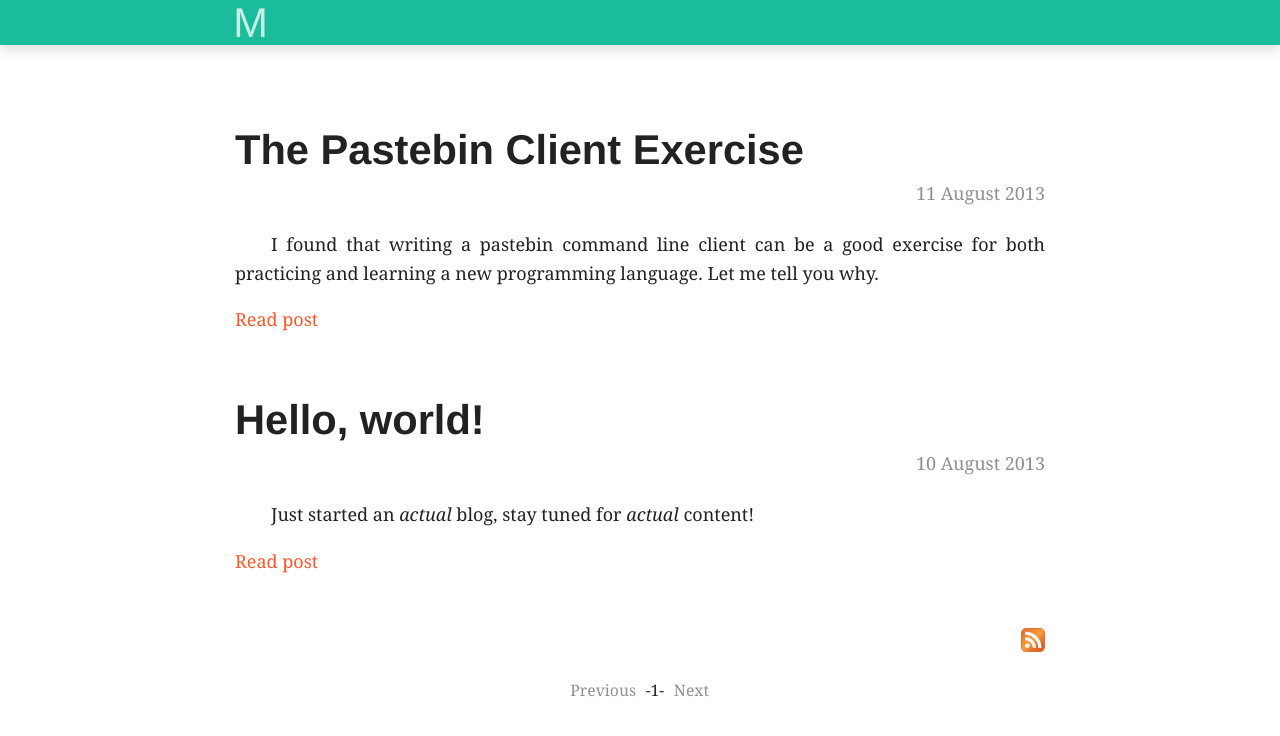
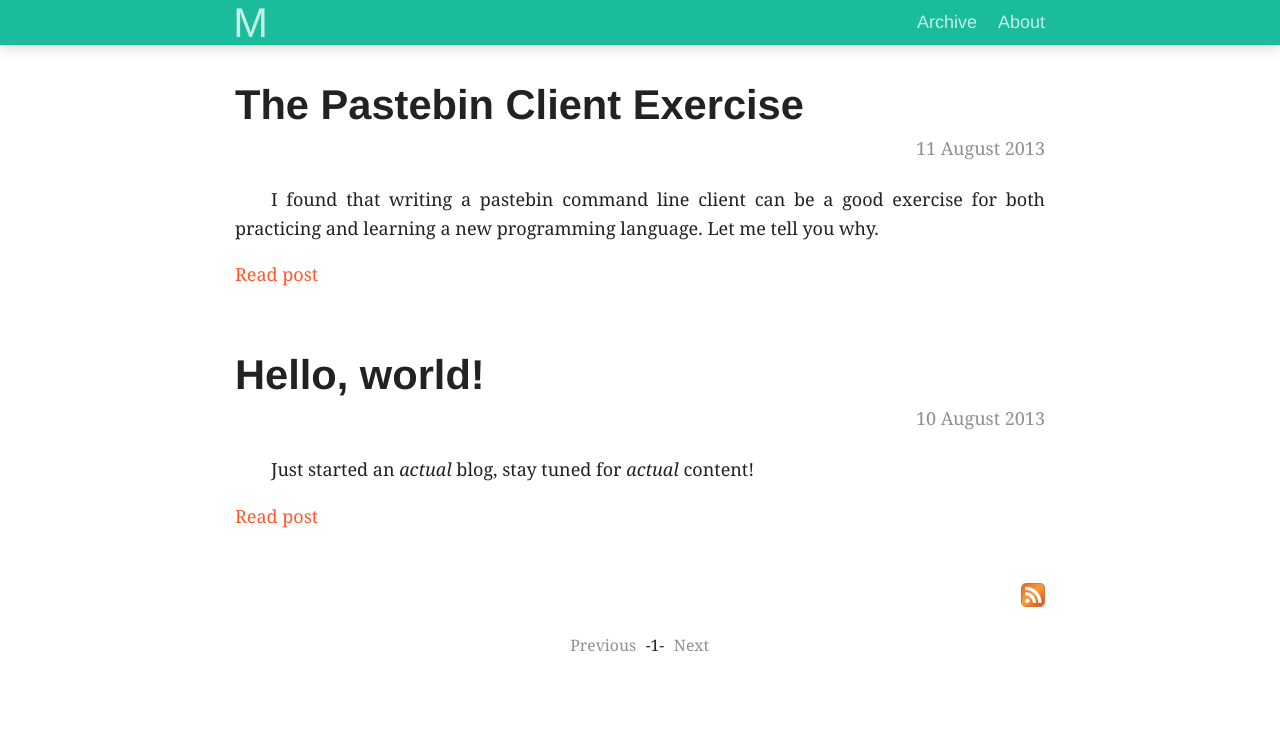
Before and after one commit to mihneadb/mihneadb.github.io, a Jekyll site: the page built from index.html, in a window 1280 px wide. Shown: the top 736 px of the page. Built offline with Jekyll 4.4.1, drawn with Linux system fonts in a browser that asks for light colours; Markdown is read by kramdown in place of the engine named in the settings; the list of posts is cut into pages by our own code.

Commit message:
forgot to update large format

```diff
--- a/_includes/header.html
+++ b/_includes/header.html
@@ -40,7 +40,7 @@
             <div class="header-contents large-centered large-9 small-12 columns">
                 <div class="row">
                     <a class="header-elem" href="/"><div id="logo" class="small-3 columns">M</div></a>
-                    <div class="small-9 large-offset-5 large-5 columns">
+                    <div class="small-9 large-offset-4 large-5 columns">
                         <ul class="header-links">
                             <li><a class="header-elem" href="/archive/"><div class="header-elem">Archive</div></a></li>
                             <li><a class="header-elem" href="/about/"><div class="header-elem">About</div></a></li>
```
